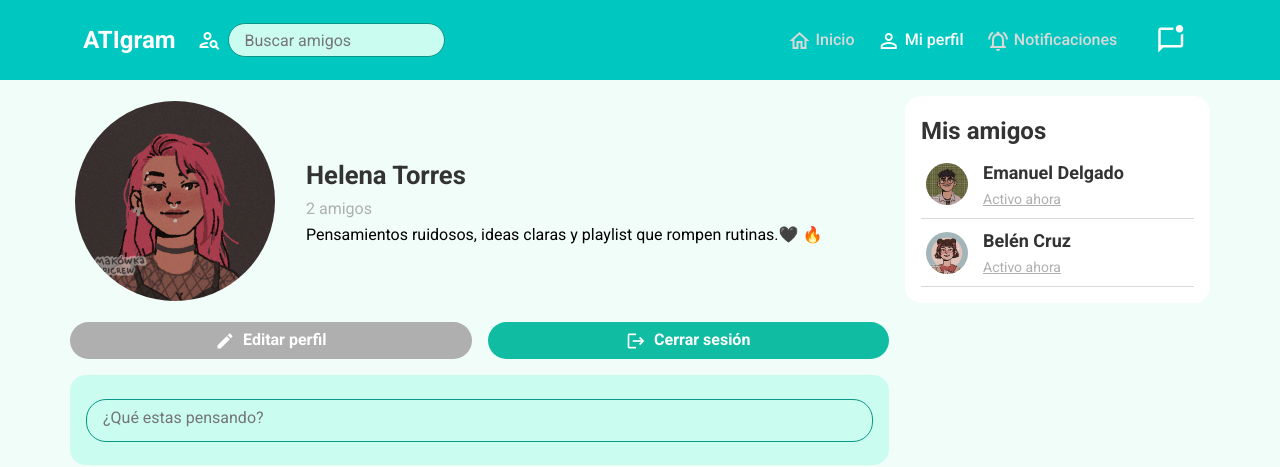
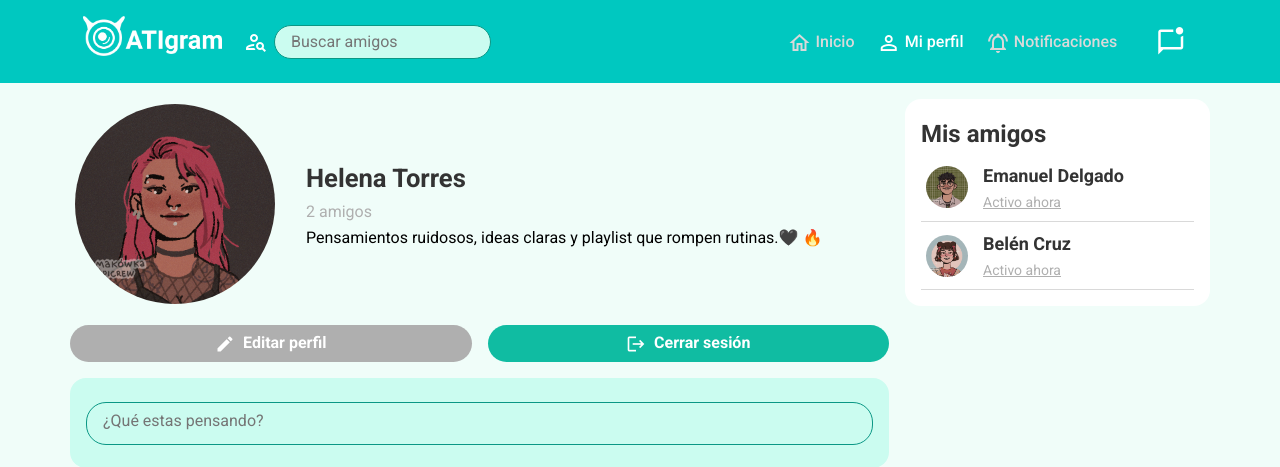
Before and after one commit to Jcova2003/Proyecto-ATI-Grupo-5, a Django app: page /es/profile/ in a window 1280 px wide. Shown: the top 467 px of the page. Run offline with Django 5.2, Linux system fonts and the light colour scheme; data comes from the database, SQL or seed files in the repository.

Commit message:
add header logo and favicon

```diff
--- a/main_app/static/main_app/css/style.css
+++ b/main_app/static/main_app/css/style.css
@@ -98,8 +98,11 @@ footer {
   margin-right: 1rem;
   text-decoration: none;
   white-space: nowrap;
-  padding-top: 0.3125rem;
-  padding-bottom: 0.3125rem;
+}
+
+#navbar-brand img {
+  height: 40px;
+  width: auto;
 }
 
 .search-friends {
@@ -220,6 +223,11 @@ textarea.search-bar {
   color: var(--grey-800);
   font-size: clamp(var(--H5-mobile), 2.5vw, var(--H5-desktop));
   font-weight: bold;
+  cursor: pointer;
+}
+
+.larger-name:hover {
+  text-decoration: underline;
 }
 
 .tiny-info {
@@ -398,6 +406,11 @@ input[type="file"] {
   height: auto;
   width: 52px;
   align-self: baseline;
+  transition: 0.25s ease-in-out
+}
+
+.feed .user-info:hover .profile-picture {
+  transform: scale(1.1);
 }
 
 .comment .user-info .profile-picture {
--- a/main_app/templates/base.html
+++ b/main_app/templates/base.html
@@ -6,6 +6,7 @@
     <meta charset="UTF-8" />
     <meta name="viewport" content="width=device-width, initial-scale=1.0" />
     <title>{% block title %}ATIgram{% endblock %}</title>
+    <link rel="shortcut icon" href="{% static 'img/favicon.ico' %}" />
 
     <!-- Tu CSS personalizado -->
     <link rel="stylesheet" href="{% static 'main_app/css/style.css' %}" />
@@ -23,7 +24,9 @@
   data-comment-icon="{% static 'img/icons/comment.svg' %}"
   data-notifications='{{ notificaciones|escapejs }}'>
     <nav class="navbar">
-        <a id="navbar-brand" href="{% url 'home' %}">ATIgram</a>
+        <a id="navbar-brand" href="{% url 'home' %}">
+            <img src="{% static 'img/logo.png' %}" alt="Logo Atigram" />
+        </a>
         <div class="search-friends">
             <button id="search-person">
                 <span class="material-icons-outlined icon">person_search</span>
```
Also changed, not shown: main_app/static/img/favicon.ico (added), main_app/static/img/logo.png (added).
